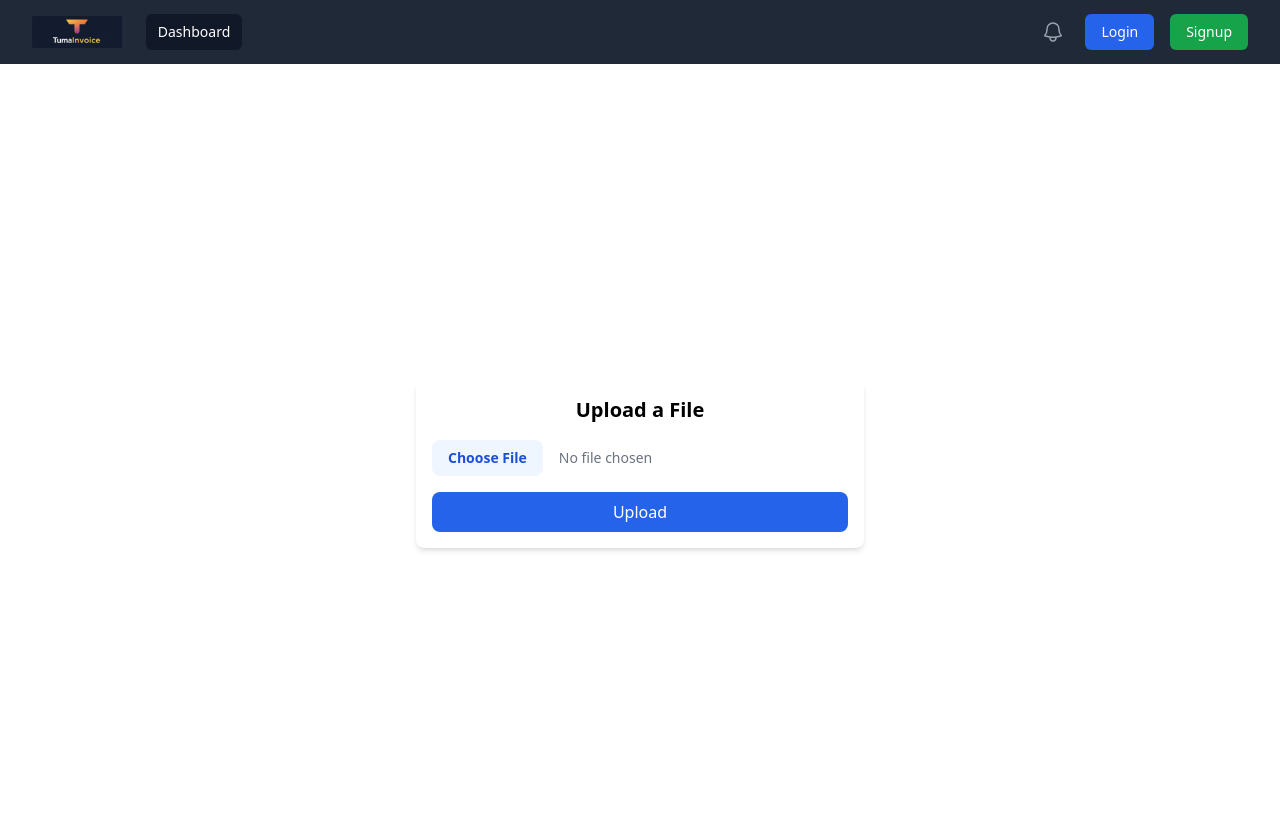
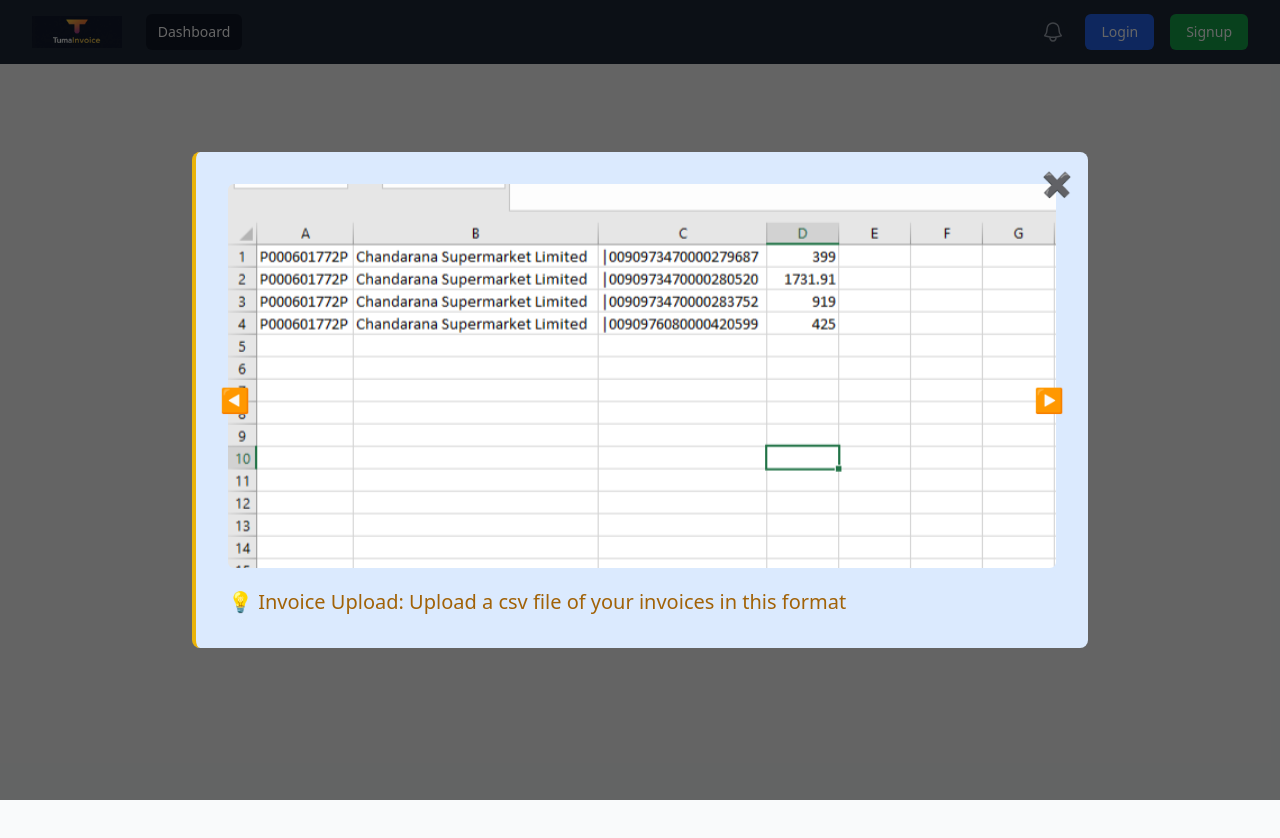
Before and after one commit to Wairioko/Tumarisiti-frontend, a React (Create React App) app: page / in a window 1280 px wide. Shown: the top 838 px of the page. Built offline with nearby package versions, Linux system fonts and the light colour scheme; no server answers.

Commit message:
hint overlay on homepage

```diff
--- a/src/home.mjs
+++ b/src/home.mjs
@@ -1,6 +1,9 @@
 import { AuthContext } from "./authprovider.mjs";
-import { useContext } from 'react'
+import { useContext, useState } from 'react'
 import useUploadInvoiceFile from "./invoice/hook/useInvoicesUpload.mjs";
+import { Link } from "react-router-dom";
+
+
 
 
 
@@ -116,15 +119,44 @@
 }
 
 
+const hints = [
+  {
+    text: "💡 Invoice Upload: Upload a csv file of your invoices in this format ",
+    img: "/csv_upload_hint.png",
+  },
+  {
+    text: "🔍 Invoice Checker: We check against KRA records to see if they are transmitted",
+    img: "/invoice_dashboard.png",
+  },
+  {
+    text: "🚀 VAT Payable Reduction: With the click of a button, automatically email suppliers for them to transmit your invoices",
+    img: "/complicance.png",
+  },
+]
+
 const HomePage = () => {
   const { isAuthenticated } = useContext(AuthContext)
   const { handleFileUpload, file, setFile, loading, setLoading} = useUploadInvoiceFile()
+  const [currentIndex, setCurrentIndex] = useState(0)
+  const [showHint, setShowHint] = useState(true)
+
+  const nextHint = () => {
+    setCurrentIndex((prev) =>
+      (prev + 1) % hints.length
+    )
+  }
+
+  const prevHint = () => {
+    setCurrentIndex((prev) => (prev -1 + hints.length) % hints.length)
+  }
+
   return (
-
       <div className="container-fluid">
           <Navbar/>
-            <div className="flex justify-center items-center h-screen">
-              <div className="w-full max-w-md p-4 bg-white shadow-md rounded-lg">
+
+          {/* Main content with relative positioning */}
+          <div className="relative flex justify-center items-center h-screen bg-gray-50">
+            <div className="w-full max-w-md p-4 bg-white shadow-md rounded-lg z-10">
               <h2 className="text-xl font-bold mb-4 text-center">Upload a File</h2>
               <form onSubmit={handleFileUpload}>
                 <div className="mb-4">
@@ -142,9 +174,41 @@
                 </button>
               </form>
             </div>
+
+            {showHint && (
+              <div className="fixed top-0 left-0 w-full h-full flex items-center justify-center z-20 bg-black bg-opacity-60">
+                <div className="bg-blue-100 border-l-4 border-yellow-500 p-8 rounded-lg w-4/5 max-w-4xl mx-4 relative">
+                  <img
+                    src={hints[currentIndex].img}
+                    alt="Hint Image"
+                    className="w-full h-96 object-cover rounded-md mb-5"
+                  />
+                  <p className="text-yellow-700 text-xl">{hints[currentIndex].text}</p>
+                  <button
+                    onClick={prevHint}
+                    className="absolute left-6 top-1/2 transform -translate-y-1/2 text-yellow-700 hover:text-yellow-900 text-2xl font-bold"
+                  >
+                    ◀
+                  </button>
+                  <button
+                    onClick={nextHint}
+                    className="absolute right-6 top-1/2 transform -translate-y-1/2 text-yellow-700 hover:text-yellow-900 text-2xl font-bold"
+                  >
+                    ▶
+                  </button>
+                  <button
+                    onClick={() => setShowHint(false)}
+                    className="absolute top-4 right-4 text-yellow-700 hover:text-yellow-900 text-2xl"
+                  >
+                    ✖
+                  </button>
                 </div>
               </div>
+            )}
 
+
+          </div>
+      </div>
   );
 }
 
```
Lines whose indentation alone changed are shown as unchanged.
